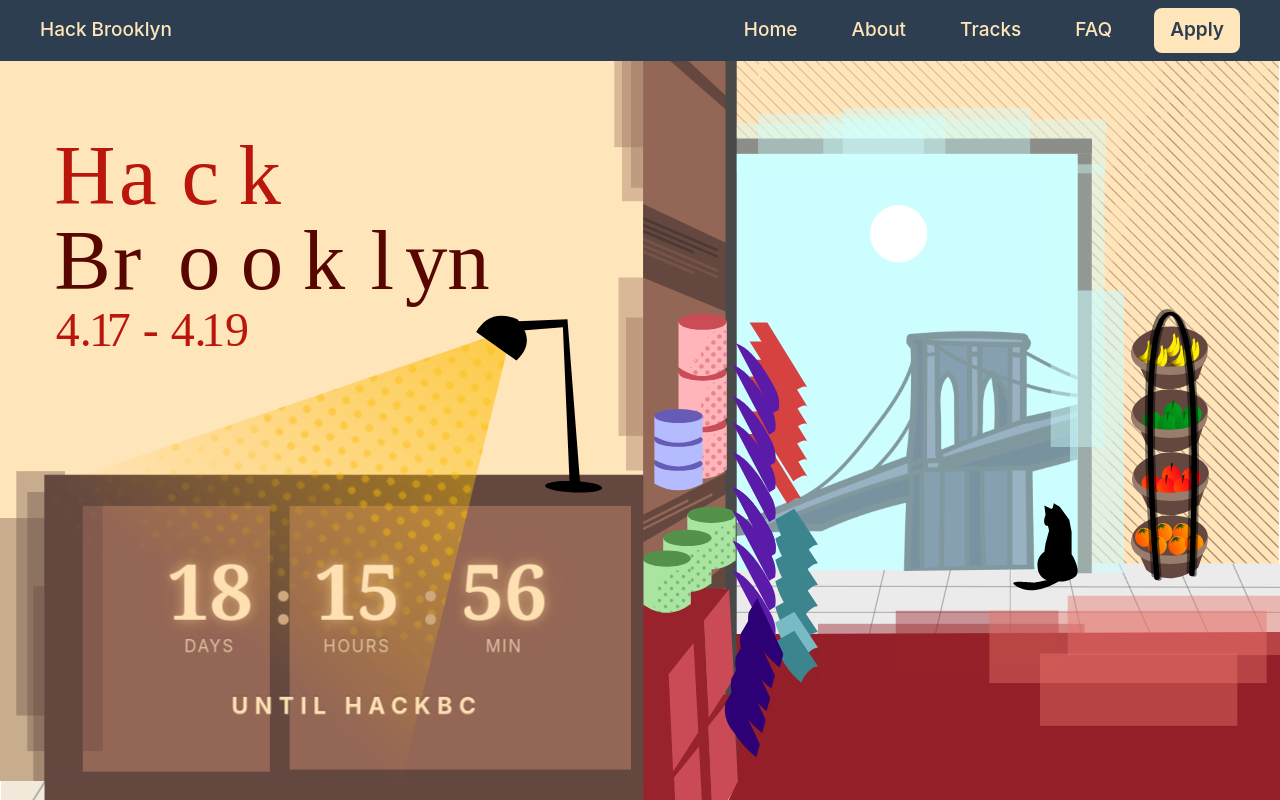
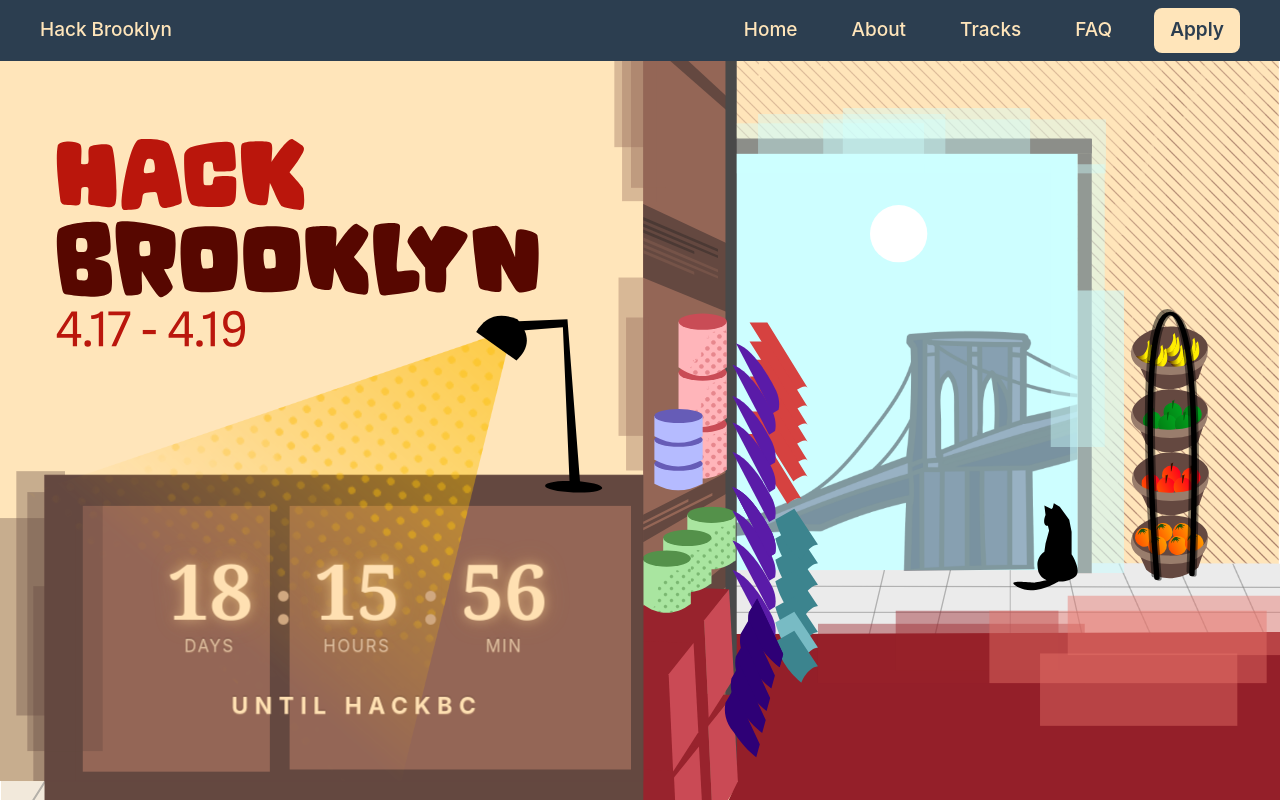
Before and after one commit to bc-compsci-club/HackBrooklyn25, a React (Create React App) app: page / in a window 1280 px wide. Shown: the top 800 px of the page. Built offline with nearby package versions, Linux system fonts and the light colour scheme; the HTML template or start-up script is replaced by a standard one.

Commit message:
add jjay logo and small tweaks

```diff
--- a/src/components/Hero.js
+++ b/src/components/Hero.js
@@ -25,7 +25,7 @@ function Hero() {
 
   return (
     <div className="relative w-full" id="hero">
-      <img src="/images/hero.svg" alt="Hero" className="block h-auto w-full" />
+      <img src="/images/hero(final).svg" alt="Hero" className="block h-auto w-full" />
       <div
         className="absolute flex items-center justify-center flex-wrap z-10 opacity-0 animate-lampReveal"
         style={{
--- a/src/components/Sponsors.js
+++ b/src/components/Sponsors.js
@@ -74,6 +74,13 @@ function Sponsors() {
             className="h-[clamp(60px,14vw,130px)] w-auto object-contain hover:opacity-80 transition-opacity"
           />
         </a>
+        <a href="https://www.instagram.com/jjay.css/" target="_blank" rel="noopener noreferrer">
+          <img
+            src="/images/sponsors/john_jay.png"
+            alt="John Jay College"
+            className="h-[clamp(60px,14vw,130px)] w-auto object-contain hover:opacity-80 transition-opacity"
+          />
+        </a>
         </div>
       </div>
     </section>
```
Also changed, not shown: public/images/hero(final).svg, public/images/sponsors/John_Jay.PNG (added).
